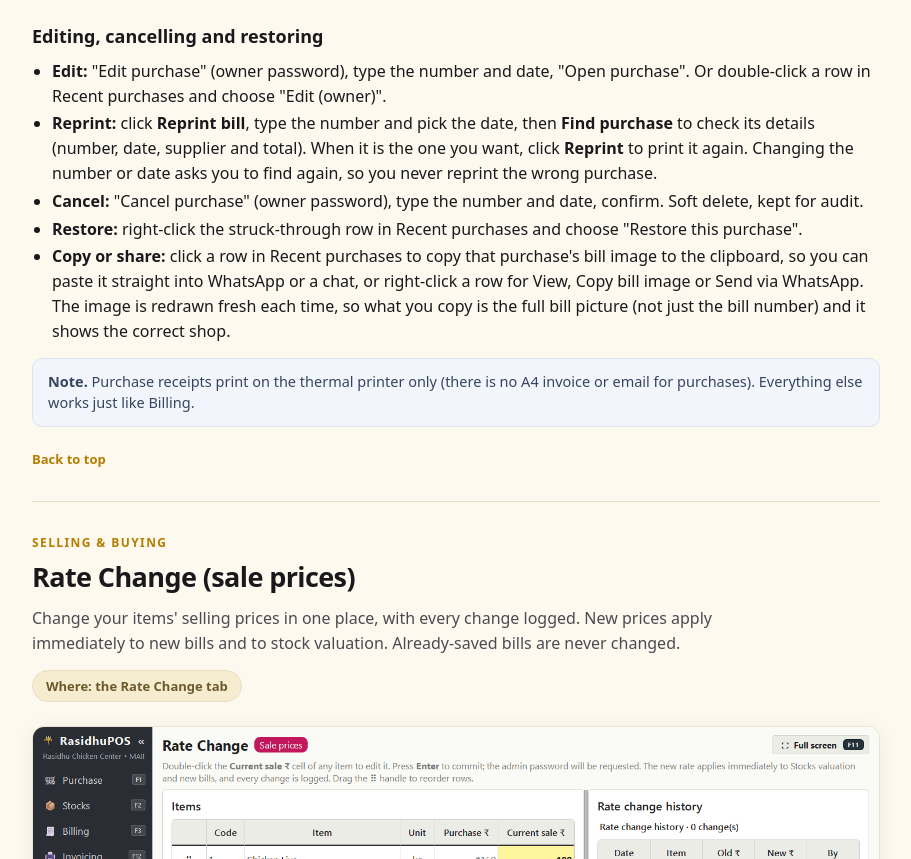
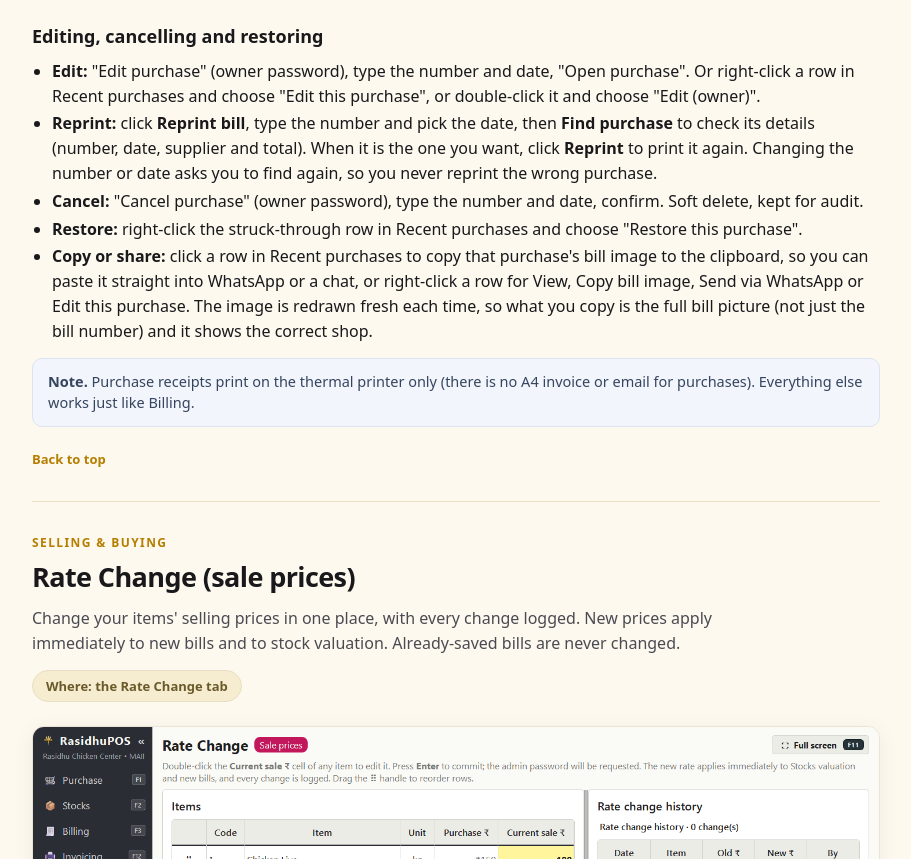
Before and after one commit to MullaiArgent/mullaiargent.github.io, a plain HTML site: page learn.html in a window 1280 px wide. Shown: the part 8334-9193 px from the top of the page, without its empty margins (340-1251 px from the left). Drawn offline with Linux system fonts and the light colour scheme.

Commit message:
learn: Edit this purchase from Recent purchases right-click (v1.5.56)

```diff
--- a/learn.html
+++ b/learn.html
@@ -293,11 +293,11 @@
 
         <h3>Editing, cancelling and restoring</h3>
         <ul class="plain">
-          <li><strong>Edit:</strong> "Edit purchase" (owner password), type the number and date, "Open purchase". Or double-click a row in Recent purchases and choose "Edit (owner)".</li>
+          <li><strong>Edit:</strong> "Edit purchase" (owner password), type the number and date, "Open purchase". Or right-click a row in Recent purchases and choose "Edit this purchase", or double-click it and choose "Edit (owner)".</li>
           <li><strong>Reprint:</strong> click <strong>Reprint bill</strong>, type the number and pick the date, then <strong>Find purchase</strong> to check its details (number, date, supplier and total). When it is the one you want, click <strong>Reprint</strong> to print it again. Changing the number or date asks you to find again, so you never reprint the wrong purchase.</li>
           <li><strong>Cancel:</strong> "Cancel purchase" (owner password), type the number and date, confirm. Soft delete, kept for audit.</li>
           <li><strong>Restore:</strong> right-click the struck-through row in Recent purchases and choose "Restore this purchase".</li>
-          <li><strong>Copy or share:</strong> click a row in Recent purchases to copy that purchase's bill image to the clipboard, so you can paste it straight into WhatsApp or a chat, or right-click a row for View, Copy bill image or Send via WhatsApp. The image is redrawn fresh each time, so what you copy is the full bill picture (not just the bill number) and it shows the correct shop.</li>
+          <li><strong>Copy or share:</strong> click a row in Recent purchases to copy that purchase's bill image to the clipboard, so you can paste it straight into WhatsApp or a chat, or right-click a row for View, Copy bill image, Send via WhatsApp or Edit this purchase. The image is redrawn fresh each time, so what you copy is the full bill picture (not just the bill number) and it shows the correct shop.</li>
         </ul>
         <div class="note"><strong>Note.</strong> Purchase receipts print on the thermal printer only (there is no A4 invoice or email for purchases). Everything else works just like Billing.</div>
         <a class="back-top" href="#top">Back to top</a>
```
